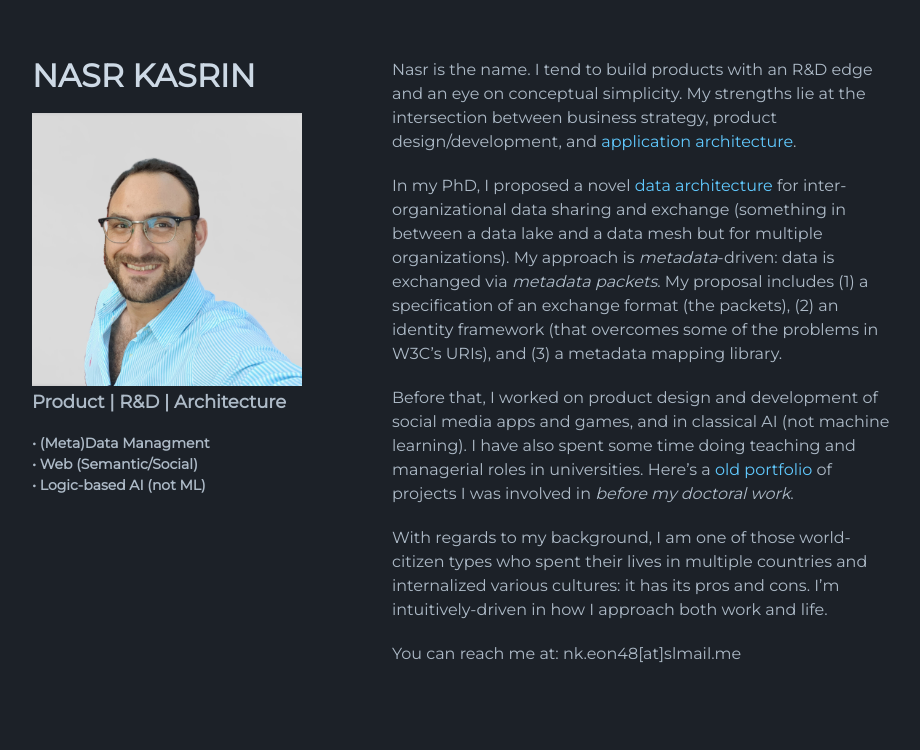
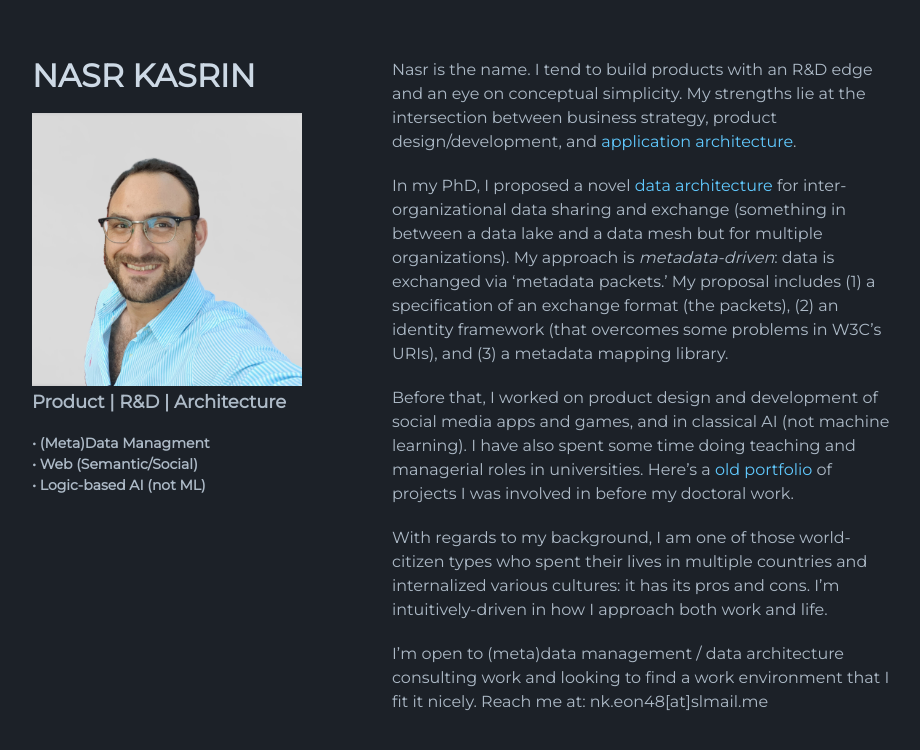
Before and after one commit to n42r/n42r.github.io, a Jekyll site: the page built from index.md, in a window 1280 px wide. Shown: the top 750 px of the page, without its empty margins (178-1098 px from the left). Built offline with Jekyll 4.4.1, drawn with Linux system fonts in a browser that asks for light colours; the repository's description, which GitHub fills in, is left out.

Commit message:
added conclusing text

```diff
--- a/index.md
+++ b/index.md
@@ -4,11 +4,11 @@ layout: default
 
 Nasr is the name. I tend to build products with an R&D edge and an eye on conceptual simplicity. My strengths lie at the intersection between business strategy, product design/development, and [application architecture](https://en.wikipedia.org/wiki/Applications_architecture).
 
-In my PhD, I proposed a novel [data architecture](https://en.wikipedia.org/wiki/Data_architecture) for inter-organizational data sharing and exchange (something in between a data lake and a data mesh but for multiple organizations). My approach is *metadata*-driven: data is exchanged via *metadata packets*. My proposal includes (1) a specification of an exchange format (the packets), (2) an identity framework (that overcomes some of the problems in W3C's URIs), and (3) a metadata mapping library.
+In my PhD, I proposed a novel [data architecture](https://en.wikipedia.org/wiki/Data_architecture) for inter-organizational data sharing and exchange (something in between a data lake and a data mesh but for multiple organizations). My approach is *metadata-driven*: data is exchanged via 'metadata packets.' My proposal includes (1) a specification of an exchange format (the packets), (2) an identity framework (that overcomes some problems in W3C's URIs), and (3) a metadata mapping library.
 
-Before that, I worked on product design and development of social media apps and games, and in classical AI (not machine learning). I have also spent some time doing teaching and managerial roles in universities. Here's a [old portfolio](https://raw.githubusercontent.com/n42r/n42r.github.io/main/assets/pdf/kasrin_portfolio_media_[2005-2013]_ocred.pdf) of projects I was involved in *before my doctoral work*.
+Before that, I worked on product design and development of social media apps and games, and in classical AI (not machine learning). I have also spent some time doing teaching and managerial roles in universities. Here's a [old portfolio](https://raw.githubusercontent.com/n42r/n42r.github.io/main/assets/pdf/kasrin_portfolio_media_[2005-2013]_ocred.pdf) of projects I was involved in before my doctoral work.
 
 With regards to my background, I am one of those world-citizen types who spent their lives in multiple countries and internalized various cultures: it has its pros and cons. I'm intuitively-driven in how I approach both work and life.
 
 
-You can reach me at: nk.eon48[at]slmail.me
+I'm open to (meta)data management / data architecture consulting work and looking to find a work environment that I fit it nicely. Reach me at: nk.eon48[at]slmail.me
```
